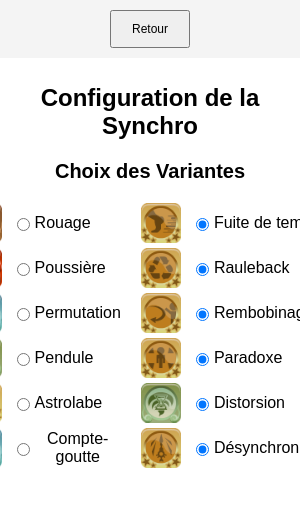
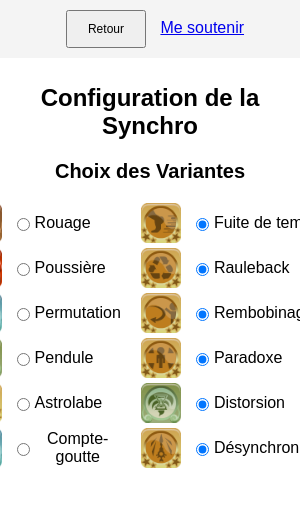
Before and after one commit to LuckyLeKing/Dofus_Tools, an Electron app: page configuration.html in a window 300 px wide. Shown: the top 506 px of the page. Drawn offline with Linux system fonts and the light colour scheme.

Commit message:
Update configuration.html

```diff
--- a/configuration.html
+++ b/configuration.html
@@ -74,14 +74,13 @@
             position: relative;
             /* Nécessaire pour positionner la barre */
         }
-
-
     </style>
 </head>
 
 <body>
     <header>
         <button onclick="returnToMainPage()">Retour</button>
+        <a href="#" onclick="goToSupport()">Me soutenir</a>
     </header>
 
     <div class="configuration-section">
@@ -223,6 +222,9 @@
         function returnToMainPage() {
             window.location.href = "index.html";
         }
+        function goToSupport() {
+            alert('Redirection vers la page pour me soutenir.');
+        }
 
         function saveConfiguration() {
             const config = {
```
